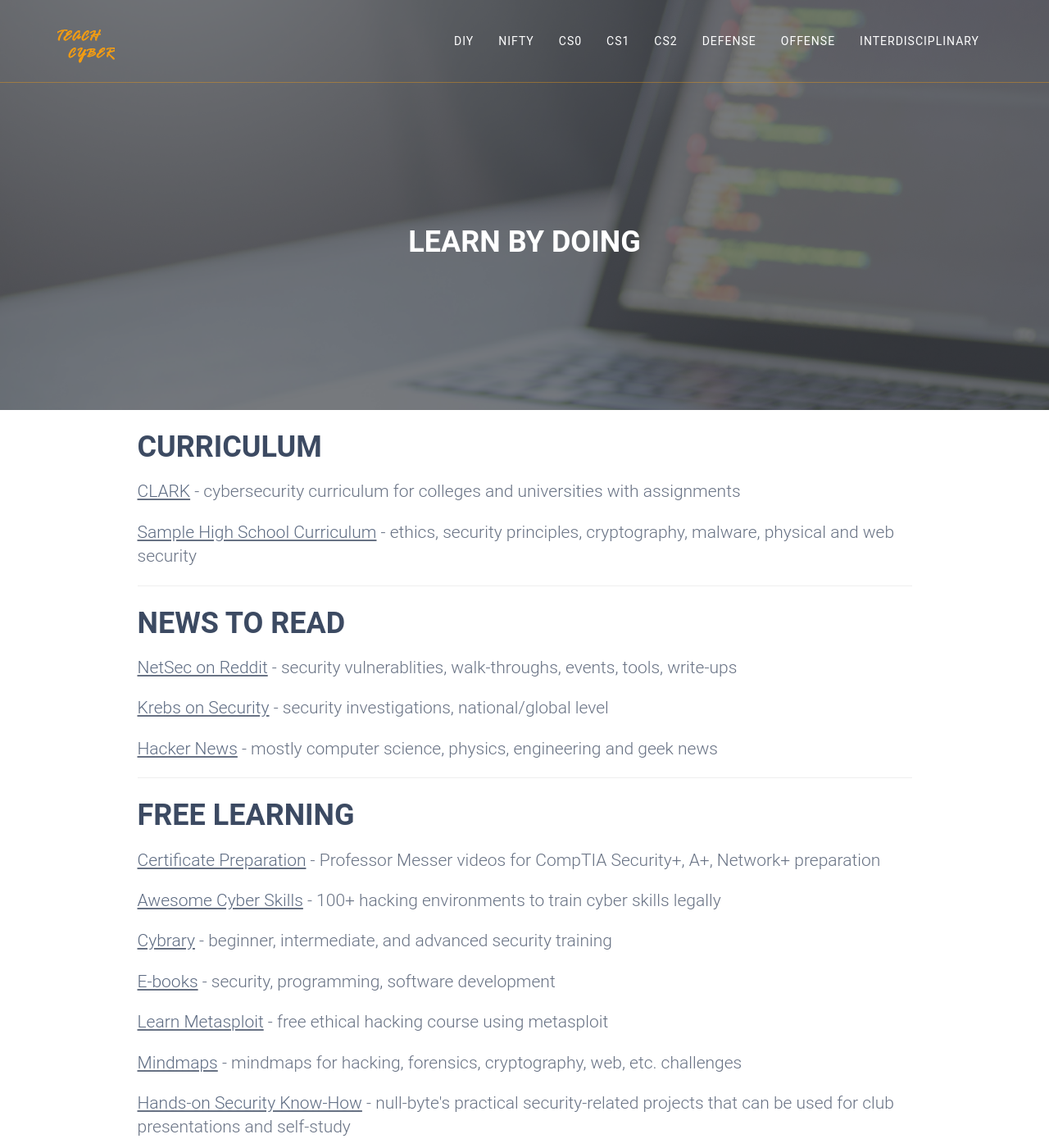
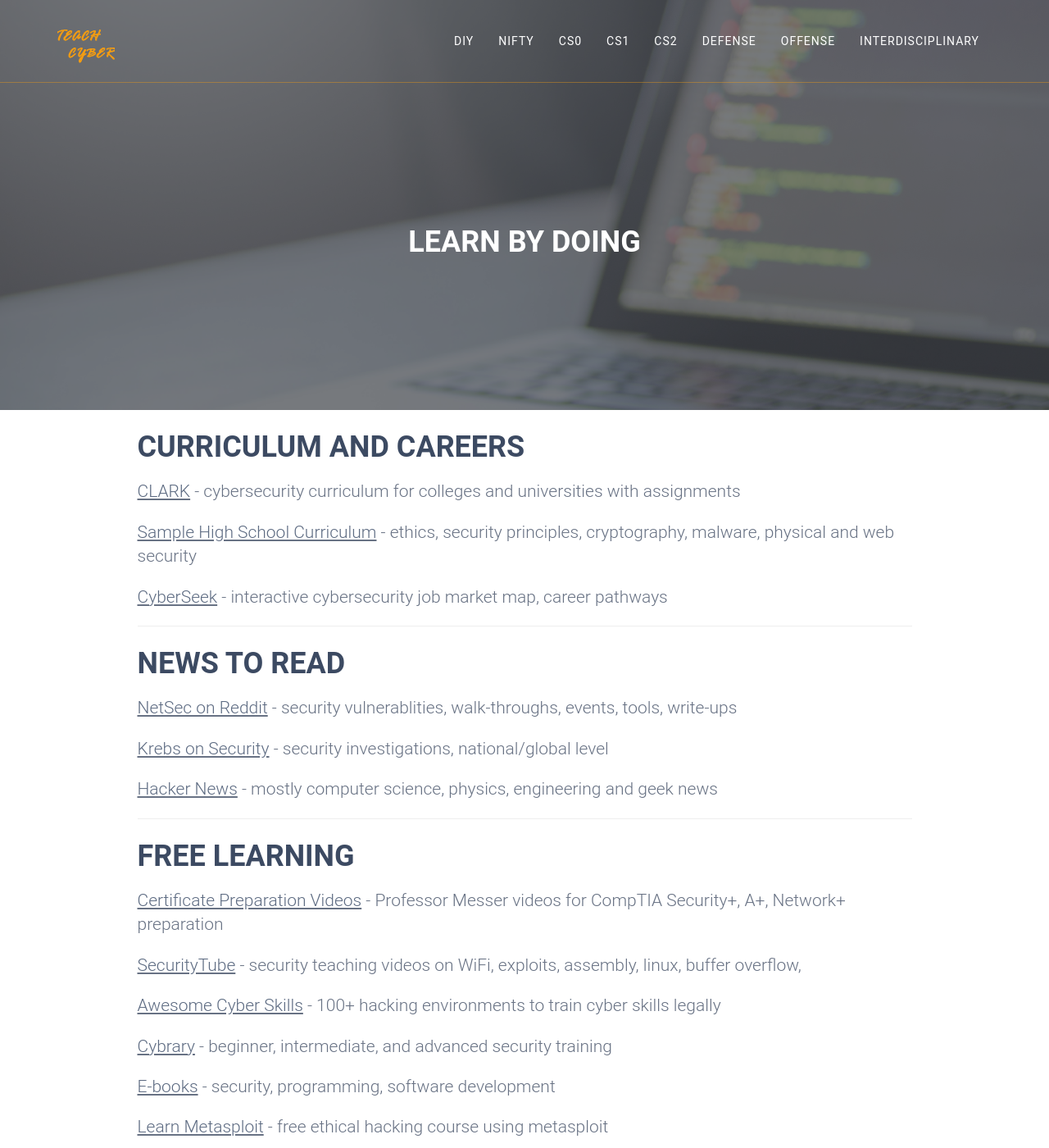
Before and after one commit to teachcyber/teachcyber.github.io, a Jekyll site: the page built from diy.html, in a window 1280 px wide and 1400 px high. Shown: the whole window at 82% size. Built offline with Jekyll 4.4.1, drawn with Linux system fonts in a browser that asks for light colours.

Commit message:
Add cyberseek and securitytube

```diff
--- a/_data/diy.yml
+++ b/_data/diy.yml
@@ -1,4 +1,4 @@
-- name: "Curriculum"
+- name: "Curriculum and Careers"
   links:
     - name: "CLARK"
       description: "cybersecurity curriculum for colleges and universities with assignments"
@@ -7,6 +7,10 @@
     - name: "Sample High School Curriculum"
       description: "ethics, security principles, cryptography, malware, physical and web security"
       url: "https://github.com/DerekBabb/CyberSecurity"
+
+    - name: "CyberSeek"
+      description: "interactive cybersecurity job market map, career pathways"
+      url: "http://cyberseek.org/"
 
 - name: "News to read"
   links:
@@ -24,9 +28,13 @@
 
 - name: "Free learning"
   links:
-    - name: "Certificate Preparation"
+    - name: "Certificate Preparation Videos"
       description: "Professor Messer videos for CompTIA Security+, A+, Network+ preparation"
       url: "https://www.youtube.com/user/professormesser"
+
+    - name: "SecurityTube"
+      description: "security teaching videos on WiFi, exploits, assembly, linux, buffer overflow, "
+      url: "http://www.securitytube.net/"
 
     - name: "Awesome Cyber Skills"
       description: "100+ hacking environments to train cyber skills legally"
```
